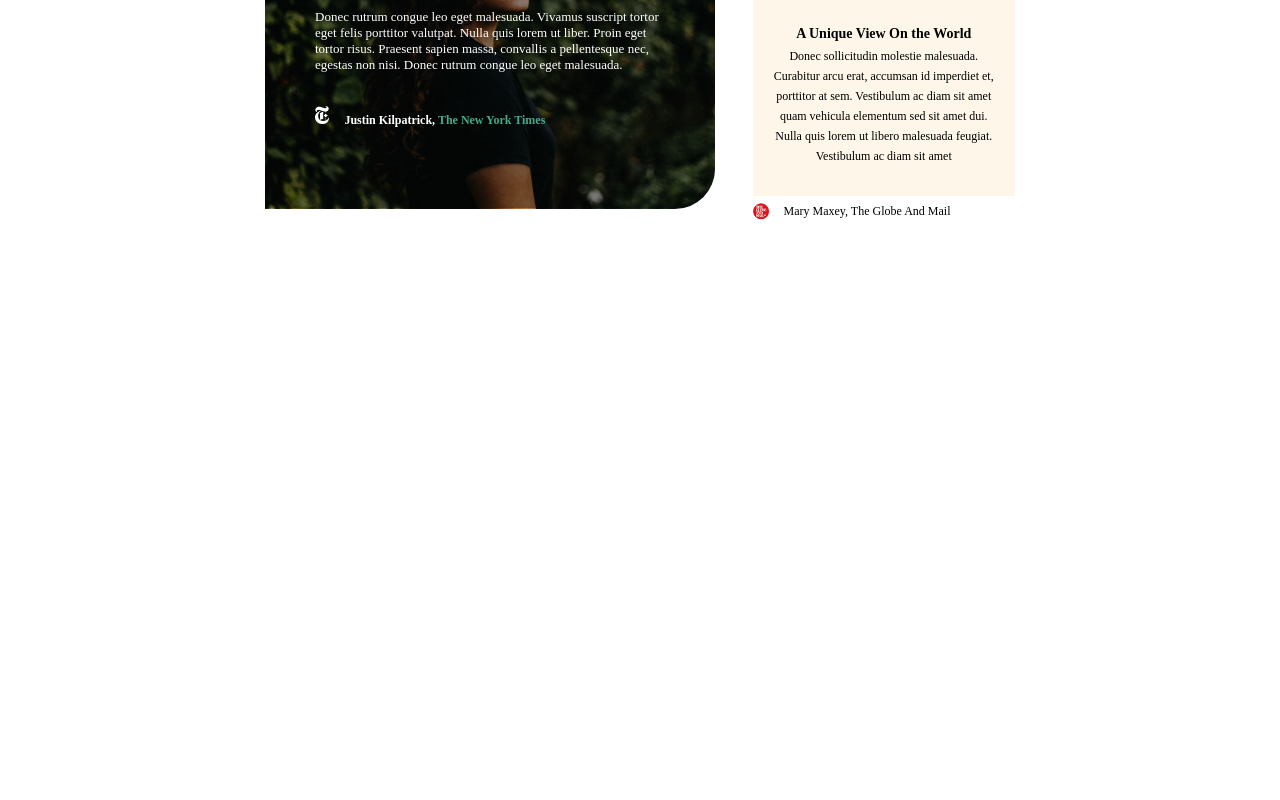
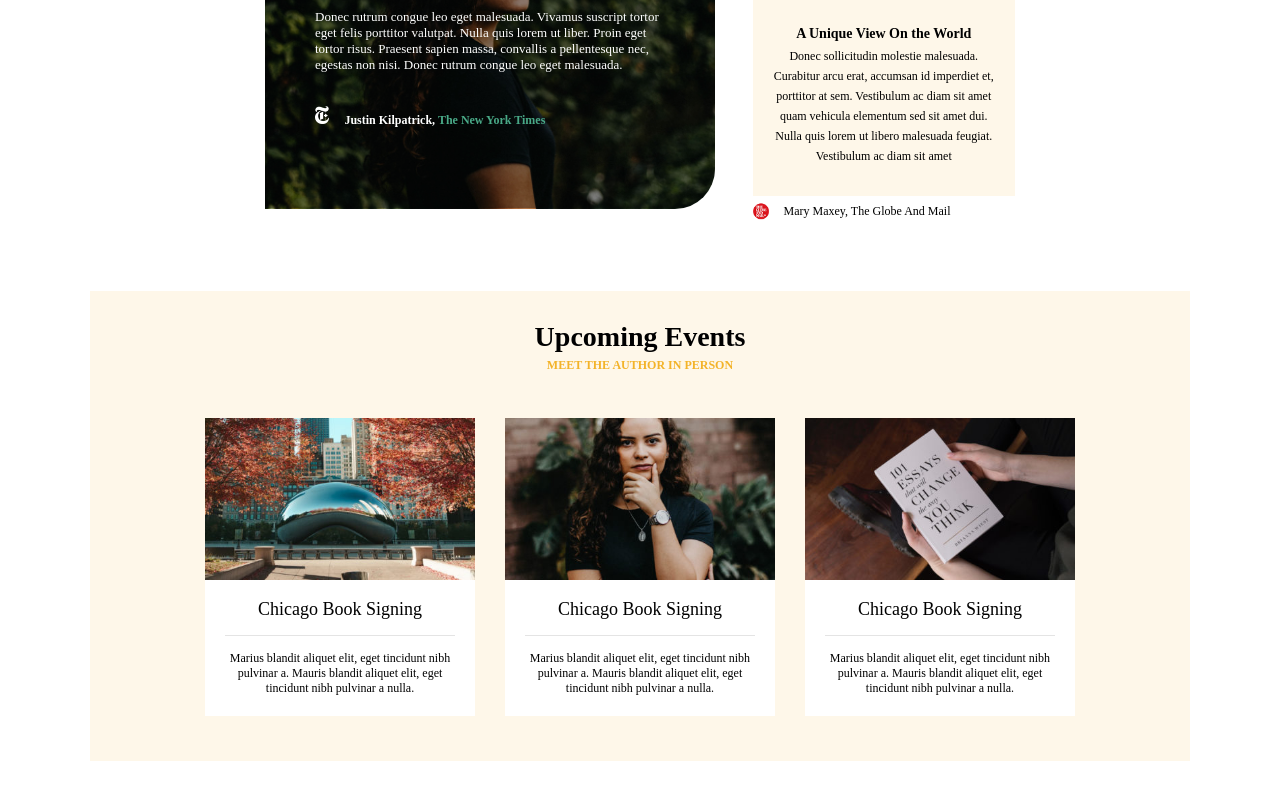
Before and after one commit to AndreaFermo/proj-html-vuejs, a Vue app: page / in a window 1280 px wide. Shown: the part 1642-2442 px from the top of the page. Before the commit the page ends 2383 px from the top, so only its background shows below. Built offline with nearby package versions, Linux system fonts and the light colour scheme; a web font is replaced by a local one.

Commit message:
section events

```diff
--- a/src/components/PageMain.vue
+++ b/src/components/PageMain.vue
@@ -16,7 +16,7 @@
     </section>
 
     <section id="events">
-
+        <MyEvents />
     </section>
 
     <section id="newsletter">
@@ -37,13 +37,15 @@ import MyMeetAuthor from './PageMainComponents/MyMeetAuthor.vue';
 import MyPlatforms from './PageMainComponents/MyPlatforms.vue';
 import MyAudiobook from './PageMainComponents/MyAudiobook.vue';
 import MyCritics from './PageMainComponents/MyCritics.vue';
+import MyEvents from './PageMainComponents/MyEvents.vue';
 export default {
     name: 'PageMain',
     components: {
         MyMeetAuthor,
         MyPlatforms,
         MyAudiobook,
-        MyCritics
+        MyCritics,
+        MyEvents
     }
 }
 </script>
@@ -69,6 +71,14 @@ export default {
 #critics {
     width: 750px;
     margin: auto;
+    margin-bottom: 50px;
+}
+
+#events {
+    width: 1100px;
+    margin: auto;
+    background-color: variables.$color-cream;
+    text-align: center;
     margin-bottom: 500px;
 }
 </style>
--- /dev/null
+++ b/src/components/PageMainComponents/MyEvents.vue
@@ -0,0 +1,91 @@
+<template>
+    <h3>Upcoming Events</h3>
+    <h4>MEET THE AUTHOR IN PERSON</h4>
+    <div class="cards-container">
+        <div class="card">
+            <img src="../../assets/images/event-05-400x240.jpg" alt="chicago">
+            <h5>Chicago Book Signing</h5>
+            <div class="event-container">
+                <p>Marius blandit aliquet elit, eget tincidunt nibh pulvinar a. Mauris blandit aliquet elit, eget tincidunt
+                    nibh
+                    pulvinar a nulla.</p>
+            </div>
+        </div>
+        <div class="card">
+            <img src="../../assets/images/event-04-400x240.jpg" alt="chicago">
+            <h5>Chicago Book Signing</h5>
+            <div class="event-container">
+                <p>Marius blandit aliquet elit, eget tincidunt nibh pulvinar a. Mauris blandit aliquet elit, eget tincidunt
+                    nibh
+                    pulvinar a nulla.</p>
+            </div>
+        </div>
+        <div class="card">
+            <img src="../../assets/images/event-07-400x240.jpg" alt="chicago">
+            <h5>Chicago Book Signing</h5>
+            <div class="event-container">
+                <p>Marius blandit aliquet elit, eget tincidunt nibh pulvinar a. Mauris blandit aliquet elit, eget tincidunt
+                    nibh
+                    pulvinar a nulla.</p>
+            </div>
+
+
+        </div>
+
+    </div>
+</template>
+<script>
+export default {
+    name: 'MyEvents'
+}
+</script>
+
+<style scoped lang="scss">
+@use '../../styles/partials/variables';
+
+h3 {
+    font-size: 28px;
+    padding: 30px 0px 5px;
+}
+
+h4 {
+    color: variables.$color-saffron;
+    font-size: 12px;
+    padding-bottom: 30px;
+}
+
+.cards-container {
+    display: flex;
+    width: 900px;
+    margin: auto;
+    padding-bottom: 30px;
+
+    .card {
+        background-color: variables.$color-white;
+        margin: 15px;
+        width: calc((100% / 3) - 30px);
+
+        img {
+            width: 100%;
+        }
+
+        h5 {
+            font-size: 18px;
+            font-weight: 500;
+            padding: 15px 0;
+
+        }
+
+        .event-container {
+            padding: 0px 20px 20px;
+
+            p {
+                padding-top: 15px;
+                font-size: 12px;
+                border-top: 1px solid rgba(0, 0, 0, 0.107);
+            }
+        }
+
+    }
+}
+</style>
```
